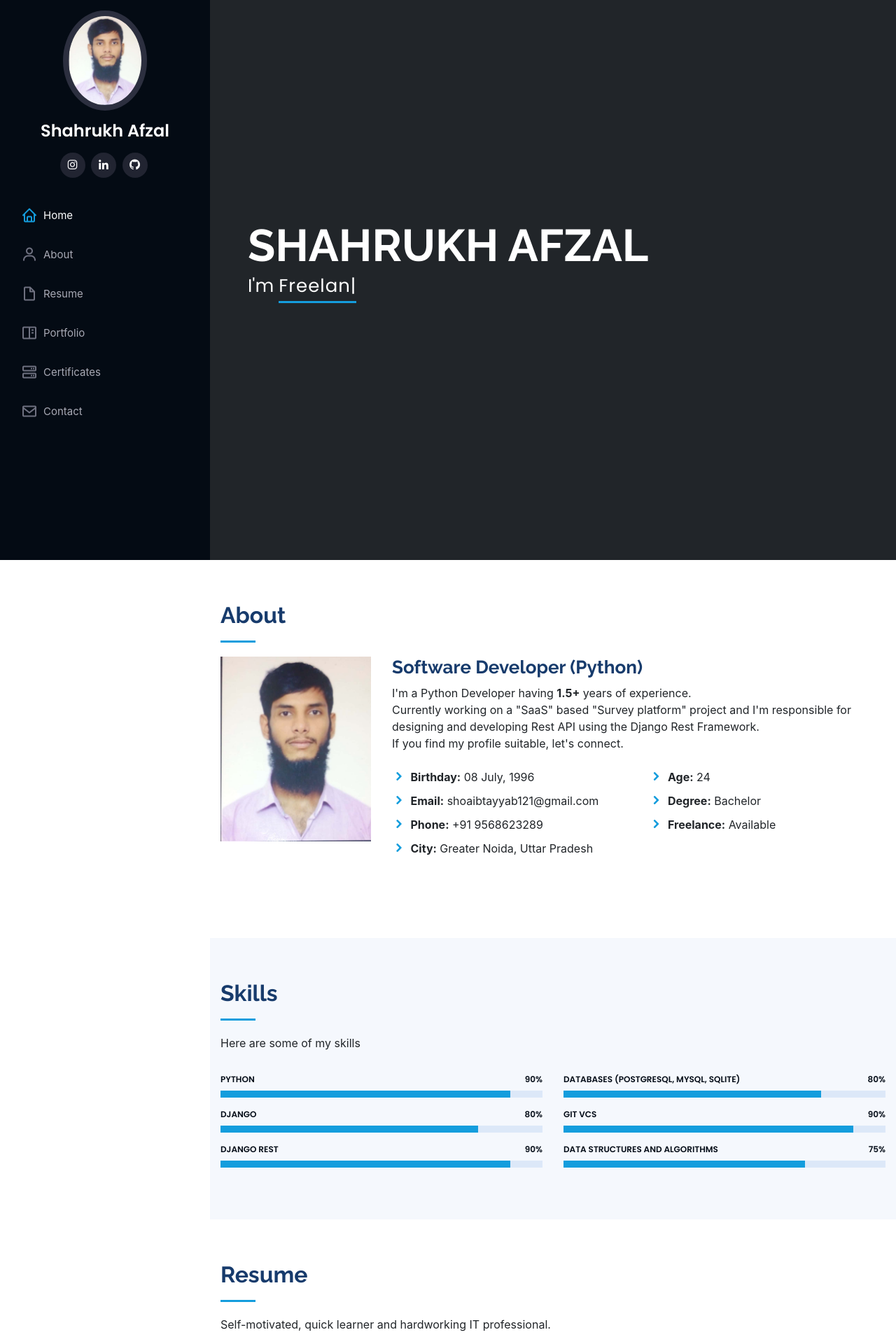
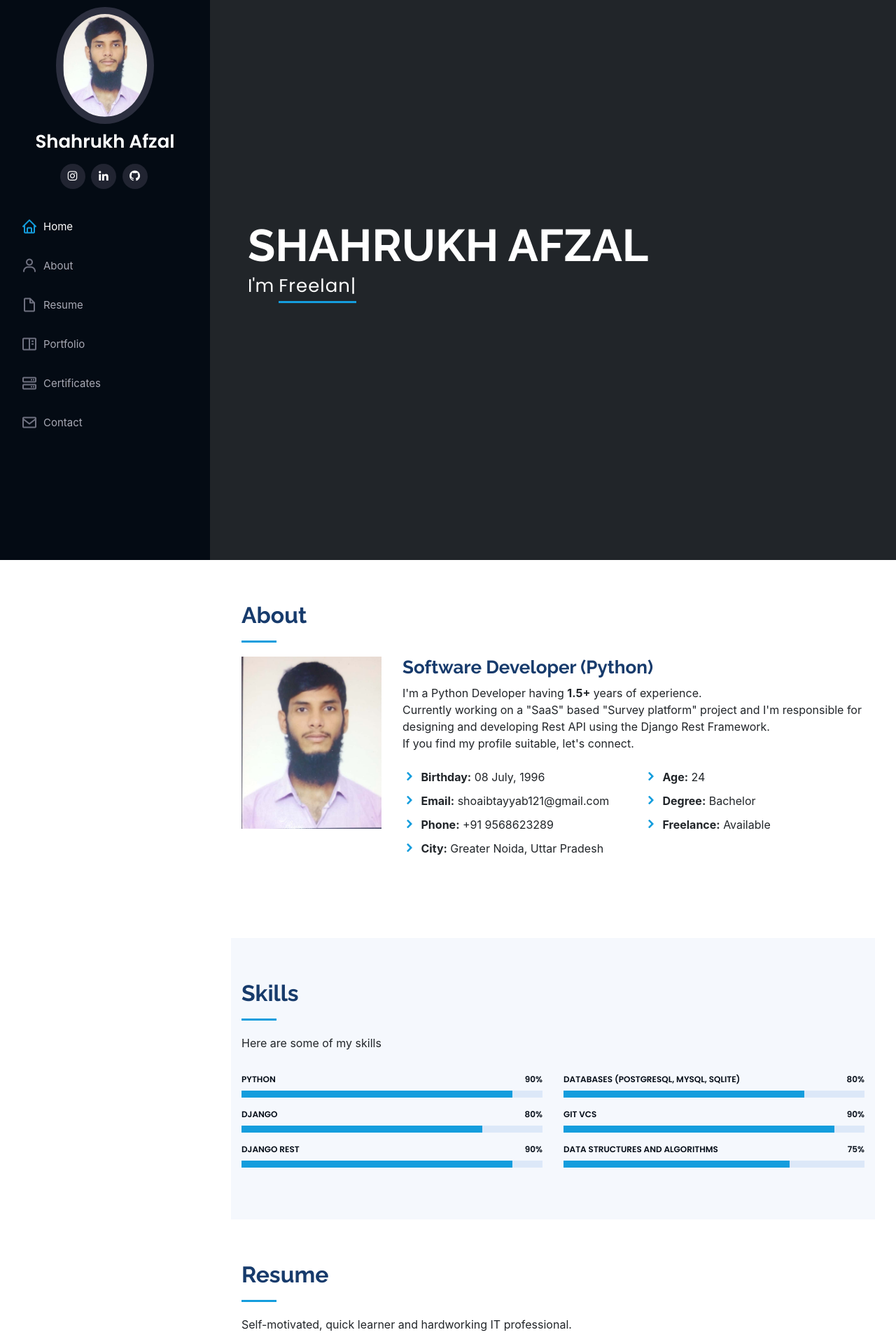
Before and after one commit to ShahrukhAfzal/mywebsite, a Django app: page / in a window 1280 px wide. Shown: the top 1920 px of the page at 70% size. Run offline with Django 3.2, Linux system fonts and the light colour scheme; some libraries are stand-ins or nearby versions.

Commit message:
UI enhancement

```diff
--- a/homepage/templates/index.html
+++ b/homepage/templates/index.html
@@ -304,9 +304,19 @@
         <div class="row">
           <div class="col-lg-12 col-md-6 icon-box" data-aos="fade-up" data-aos-delay="300">
             <div class="icon"><i class="icofont-image"></i></div>
-            <h4 class="title"><a href="https://www.hackerrank.com/certificates/53153817fc3c" target="_blank">Javascript</a></h4>
+            <h4 class="title"><a href="https://www.hackerrank.com/certificates/53153817fc3c" target="_blank">Javascript by Hackerrank</a></h4>
             <p class="description">It covers topics like, Functions, Currying, Hoisting, Scope, Inheritance, Events and Error Handling.<br>
             <b><a href="https://www.hackerrank.com/certificates/53153817fc3c" target="_blank">Verify here</a></b>
+            </p>
+          </div>
+        </div>
+
+        <div class="row">
+          <div class="col-lg-12 col-md-6 icon-box" data-aos="fade-up" data-aos-delay="300">
+            <div class="icon"><i class="icofont-image"></i></div>
+            <h4 class="title"><a href="https://www.bigshyft.com/jsapi/contest/bvd09/profile/5f85d7685eca3e31fbbcf4b1/attempt/5f85d8345eca3e6e3e37aada/certificate" target="_blank">Python by BigShyft</a></h4>
+            <p class="description">It covers topics like Dictionaries, Lists, Tuples, Python Basics, Math, Strings, Operator Module.<br>
+            <b><a href="https://www.bigshyft.com/jsapi/contest/bvd09/profile/5f85d7685eca3e31fbbcf4b1/attempt/5f85d8345eca3e6e3e37aada/certificate" target="_blank">Verify here</a></b>
             </p>
           </div>
         </div>
--- a/www/static/css/style.css
+++ b/www/static/css/style.css
@@ -67,21 +67,21 @@
   width: 300px;
   transition: all ease-in-out 0.5s;
   z-index: 9997;
-  transition: all 0.5s;
+  transition: all 0.7s;
   padding: 0 15px;
   background: #040b14;
   overflow-y: auto;
 }
 
 #header .profile img {
-  margin: 15px auto;
+  margin: 10px auto;
   display: block;
-  width: 120px;
-  border: 8px solid #2c2f3f;
+  width: 140px;
+  border: 10px solid #2c2f3f;
 }
 
 #header .profile h1 {
-  font-size: 24px;
+  font-size: 26px;
   margin: 0;
   padding: 0;
   font-weight: 600;
@@ -117,7 +117,8 @@
 }
 
 #main {
-  margin-left: 300px;
+  margin-left: 330px;
+  margin-right: 30px;
 }
 
 @media (max-width: 1199px) {
@@ -791,7 +792,7 @@
   color: #fff;
   line-height: 1;
   padding: 8px 0;
-  border-radius: 50%;
+  border-radius: 100%;
   text-align: center;
   width: 36px;
   height: 36px;
```
